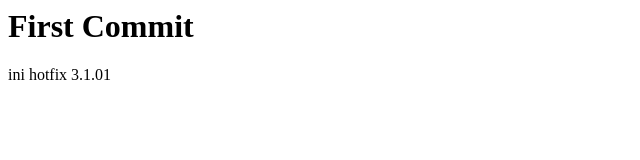
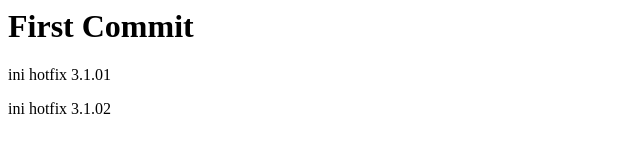
Before and after one commit to dityaksm/gitflow-experiment, a plain HTML site: page index.html in a window 1280 px wide. Shown: the whole page, without its empty margins (0-640 px from the left). Drawn offline with Linux system fonts and the light colour scheme.

Commit message:
htofix result 3.1.02

```diff
--- a/index.html
+++ b/index.html
@@ -7,6 +7,7 @@
 <body>
     <h1>First Commit</h1>
     <p>ini hotfix 3.1.01</p>
+    <p>ini hotfix 3.1.02</p>
 
 
 </body>
```
